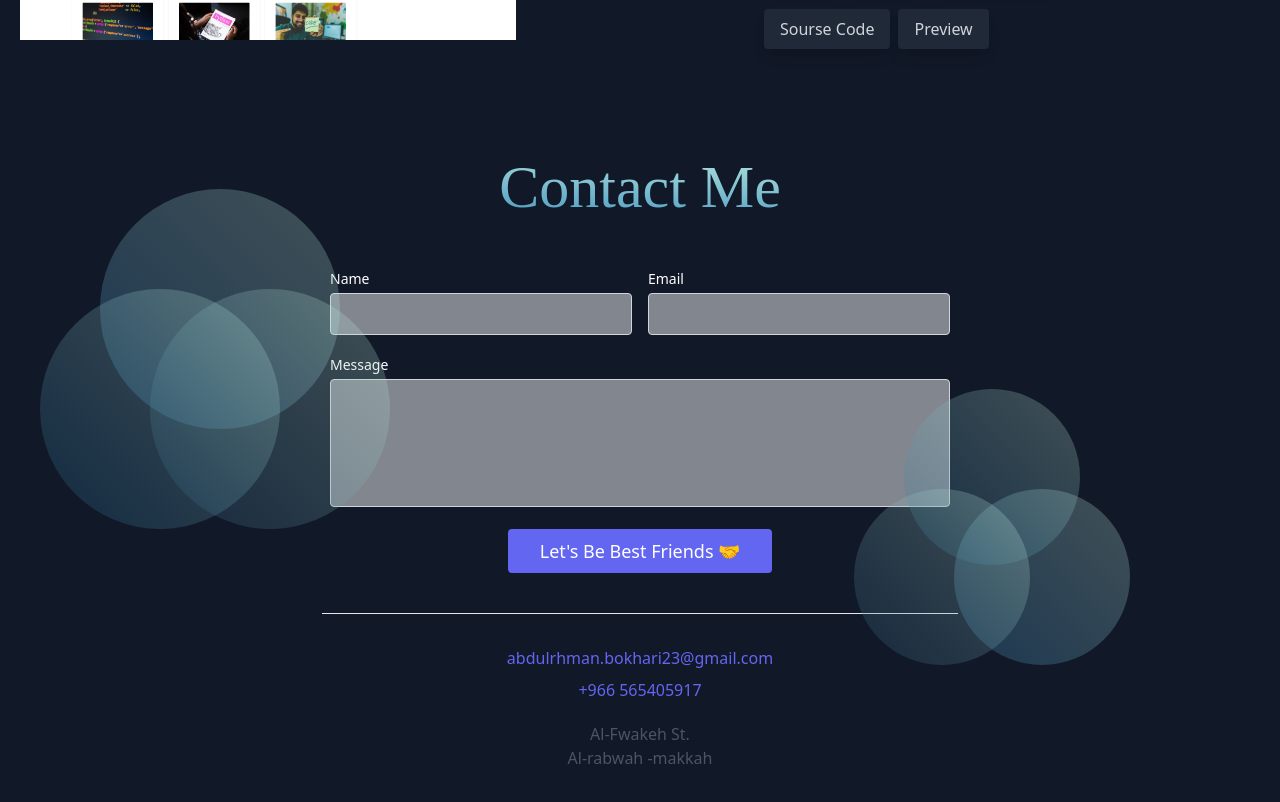
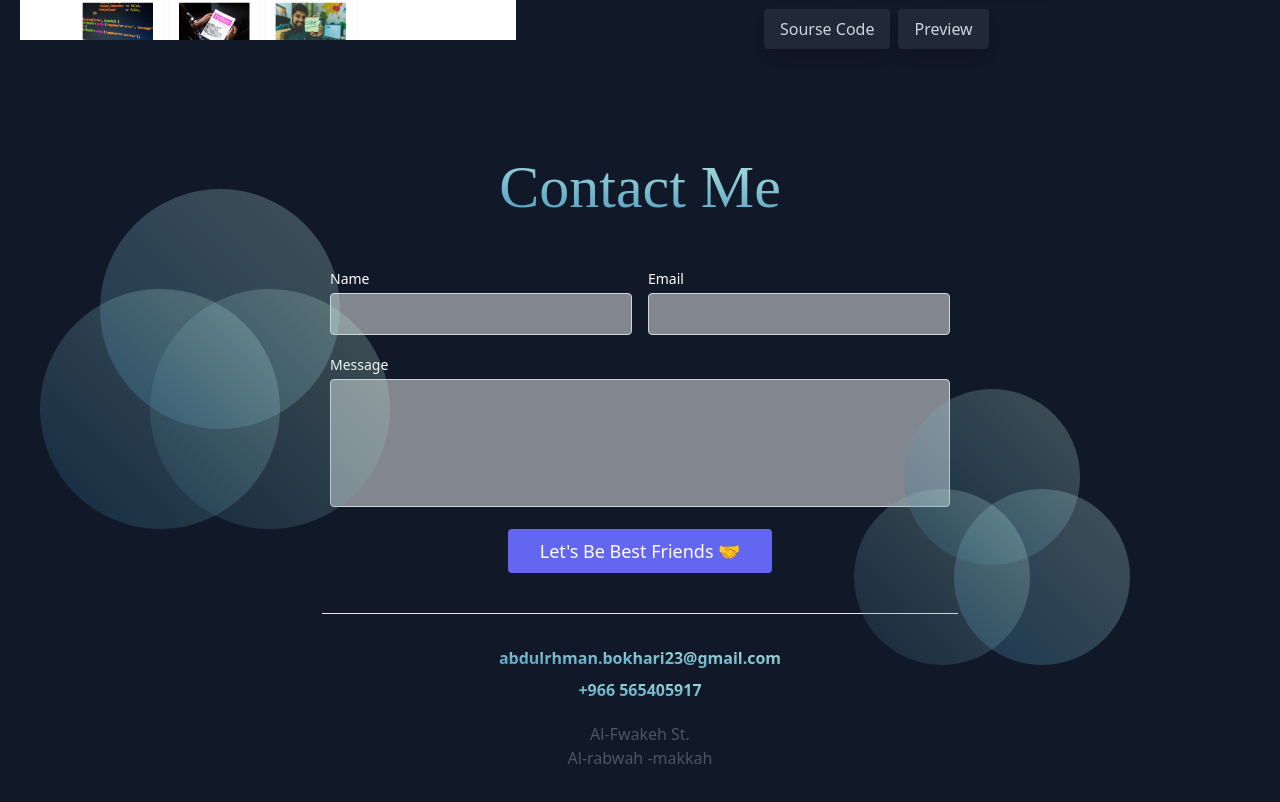
Before and after one commit to a-Bokhari118/portfolio, a Next.js app: page / in a window 1280 px wide. Shown: the part 2960-3762 px from the top of the page. Built offline with nearby package versions, Linux system fonts and the light colour scheme.

Commit message:
:hammer: refactor contact me

```diff
--- a/components/ContactMe.js
+++ b/components/ContactMe.js
@@ -111,10 +111,12 @@ const ContactMe = () => {
                 </button>
               </div>
               <div className="p-2 w-full pt-8 mt-8 border-t border-gray-200 text-center">
-                <a className="text-indigo-500 block mb-2">
+                <p className="bg-gradient-to-tr from-[#2B83BA] to-green-100 text-transparent bg-clip-text font-bold block mb-2">
                   abdulrhman.bokhari23@gmail.com
-                </a>
-                <a className="text-indigo-500">+966 565405917</a>
+                </p>
+                <p className="bg-gradient-to-tr from-[#2B83BA] to-green-100 text-transparent font-bold bg-clip-text">
+                  +966 565405917
+                </p>
                 <p className="leading-normal my-5">
                   Al-Fwakeh St.
                   <br />
```
